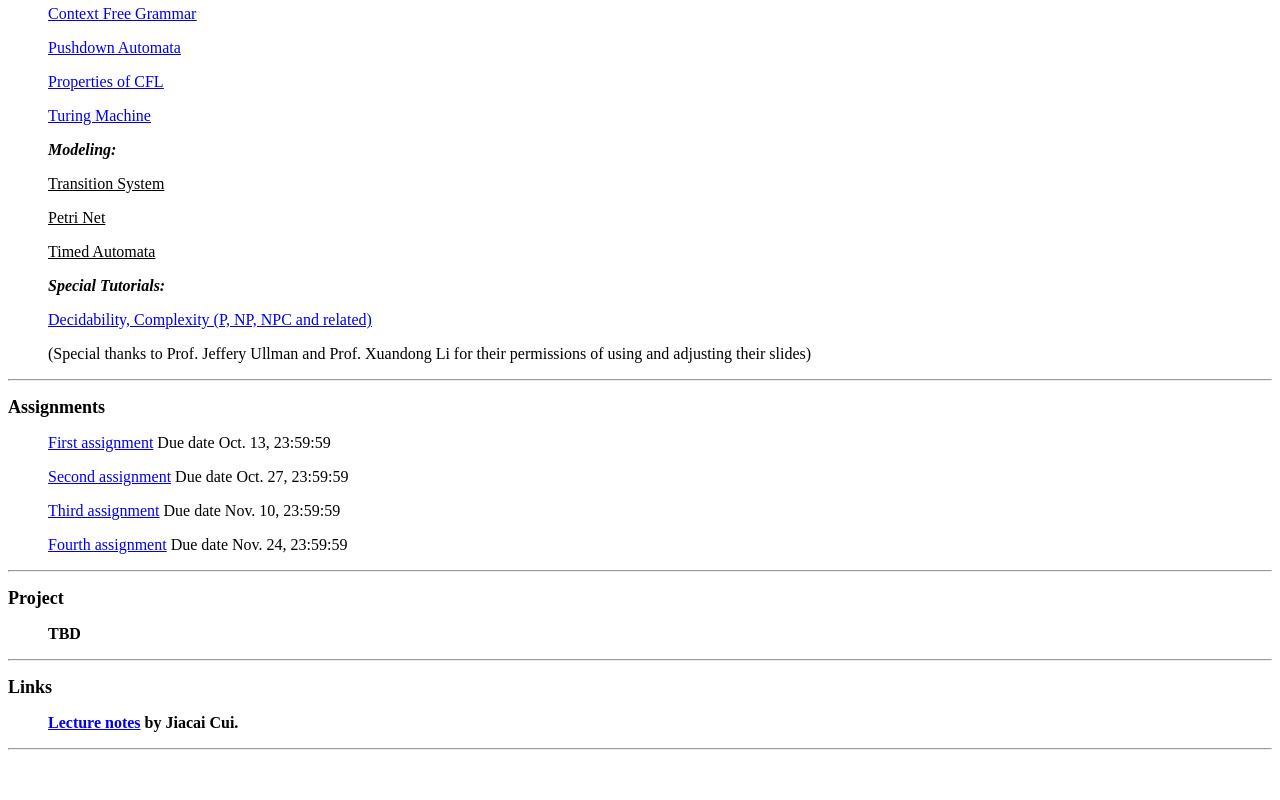
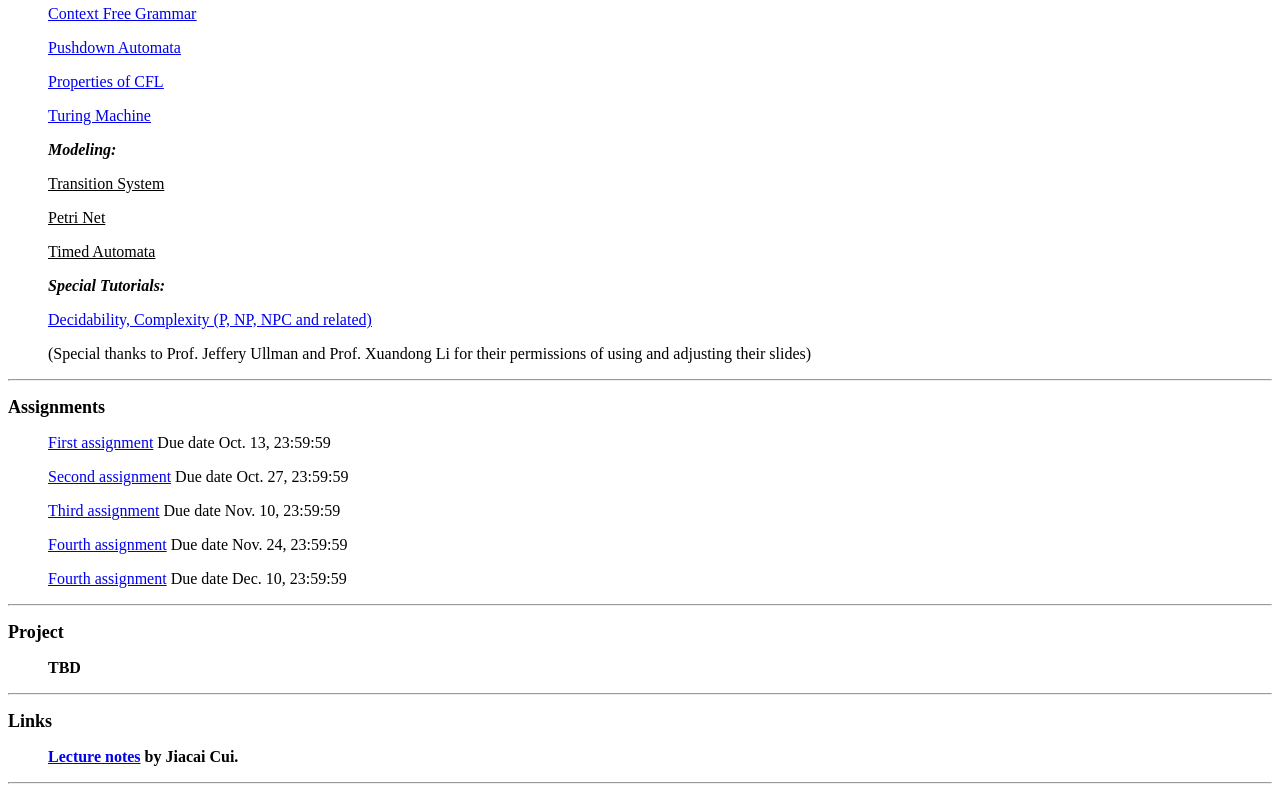
Before and after one commit to fla24course/fla24course.github.io, a plain HTML site: page index.html in a window 1280 px wide. Shown: the part 907-1707 px from the top of the page. Before the commit the page ends 1673 px from the top, so only its background shows below. Drawn offline with Linux system fonts and the light colour scheme.

Commit message:
add assign5

```diff
--- a/index.html
+++ b/index.html
@@ -112,6 +112,7 @@ Information</font></a><font size="3" face="Times New Roman">] [</font><a href="h
   <p class="STYLE21"><a href="https://fla24course.github.io/Assignment/Assign_2.zip">Second assignment</a> Due date Oct. 27, 23:59:59</p>
   <p class="STYLE21"><a href="https://fla24course.github.io/Assignment/Assign_3.zip">Third assignment</a> Due date Nov. 10, 23:59:59</p>
   <p class="STYLE21"><a href="https://fla24course.github.io/Assignment/Assign_4.zip">Fourth assignment</a> Due date Nov. 24, 23:59:59</p>
+  <p class="STYLE21"><a href="https://fla24course.github.io/Assignment/Assign_5.zip">Fourth assignment</a> Due date Dec. 10, 23:59:59</p>
 
 </blockquote>
 
```
Also changed, not shown: 1 other file.
